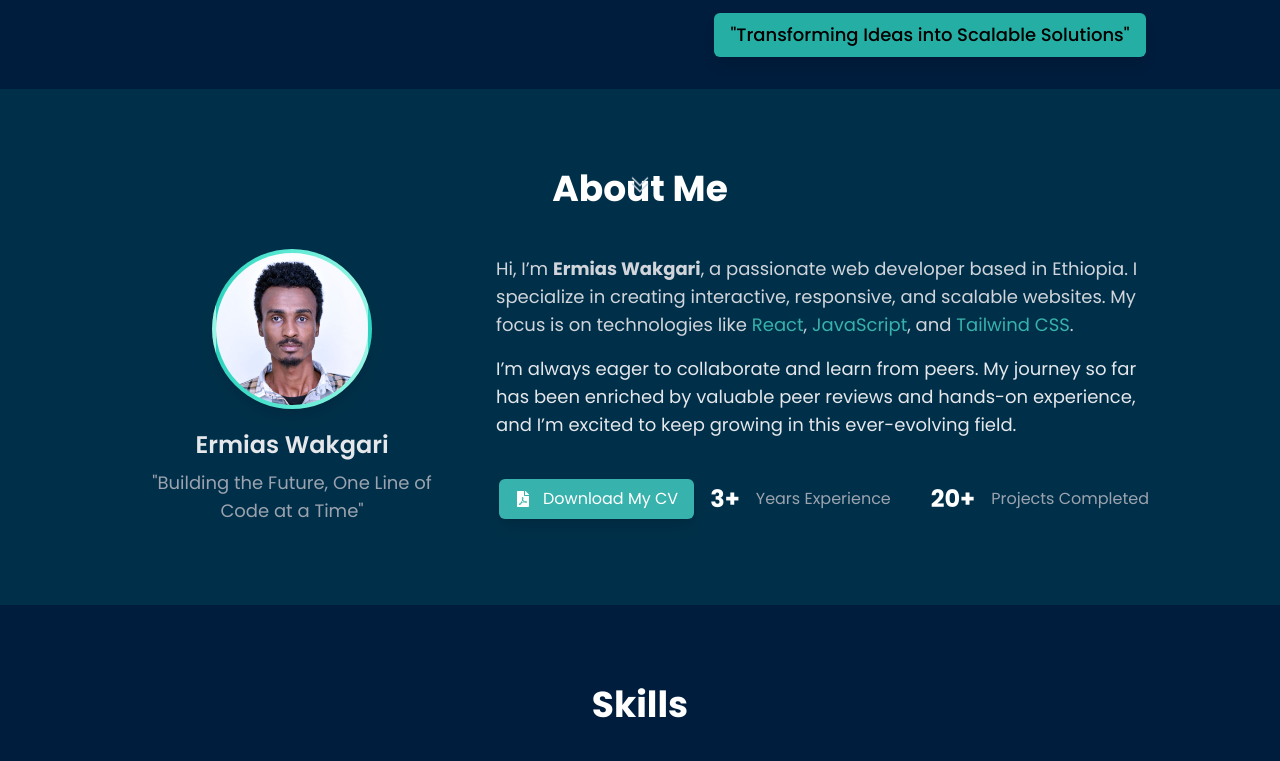
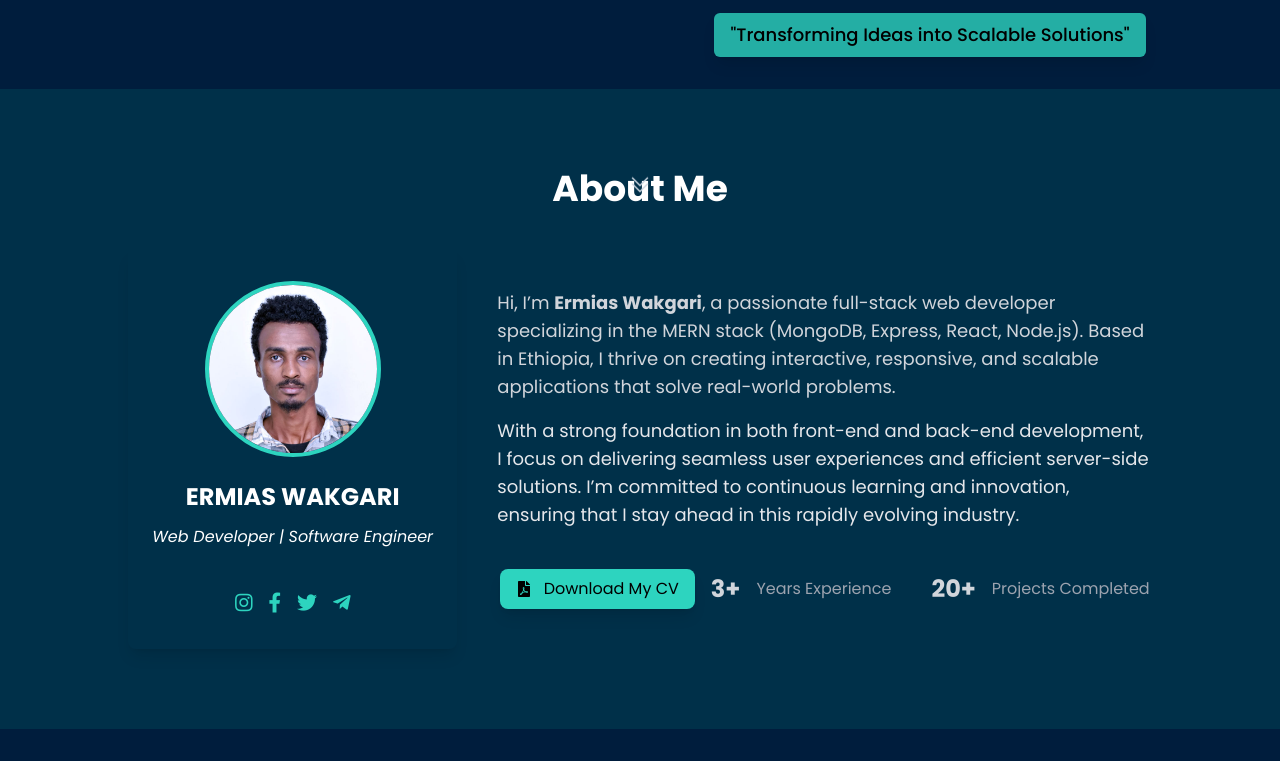
Before and after one commit to ERMIASWAKGARI/portfolio, a React (Vite) app: page / in a window 1280 px wide. Shown: the part 579-1340 px from the top of the page. Built offline with nearby package versions, Linux system fonts and the light colour scheme.

Commit message:
modified the layout

```diff
--- a/src/sections/About.jsx
+++ b/src/sections/About.jsx
@@ -17,7 +17,7 @@ export default function About() {
         }
       },
       {
-        threshold: 0.2, // Adjust the threshold value based on how much of the element should be visible
+        threshold: 0.2,
       }
     );
 
@@ -26,7 +26,6 @@ export default function About() {
     }
 
     return () => {
-      // eslint-disable-next-line react-hooks/exhaustive-deps
       if (ref.current) {
         observer.disconnect();
       }
@@ -37,9 +36,8 @@ export default function About() {
     <section
       id="about"
       ref={ref}
-      className="py-12 sm:py-16 md:py-20 px-6 sm:px-8 lg:px-20 bg-gray-50 dark:bg-[#003049]"
+      className="py-12 sm:py-16 md:py-20 px-8 sm:px-12 md:px-16 bg-gray-50 dark:bg-[#003049]"
     >
-      {/* Title Section */}
       <motion.h2
         className="text-2xl sm:text-3xl md:text-4xl font-bold text-center text-gray-800 dark:text-neutral-white mb-8 sm:mb-10"
         initial={{ opacity: 0, y: 50 }}
@@ -49,80 +47,115 @@ export default function About() {
         About Me
       </motion.h2>
 
-      {/* Main Content */}
       <div className="flex flex-col lg:flex-row items-center gap-8 sm:gap-10 mx-auto max-w-screen-lg">
-        {/* Profile Section */}
         <motion.div
-          className="flex flex-col items-center lg:w-1/3"
+          className="relative w-full lg:w-1/3 flex flex-col items-center text-center lg:text-left text-gray-900 dark:text-white py-6 px-4 sm:py-8 sm:px-6 shadow-lg rounded-lg"
           initial={{ opacity: 0, scale: 0.9 }}
           animate={
             isInView ? { opacity: 1, scale: 1 } : { opacity: 0, scale: 0.9 }
           }
           transition={{ duration: 0.8, ease: "easeOut", delay: 0.2 }}
         >
-          {/* Profile Image */}
-          <div className="relative w-32 h-32 sm:w-40 sm:h-40 border-[4px] border-transparent rounded-full bg-gradient-to-r from-teal-400 via-teal-300 to-teal-200 shadow-lg hover:shadow-2xl transition-all mb-5">
+          <div className="relative w-36 h-36 sm:w-44 sm:h-44 mb-4 sm:mb-6 rounded-full overflow-hidden border-4 border-teal-400">
             <img
-              src="DSC_3312.jpg" // Replace with your image URL
+              src="DSC_3312.jpg"
               alt="Ermias Wakgari"
-              className="w-full h-full rounded-full object-cover transition-all duration-300 transform hover:scale-105"
+              className="w-full h-full object-cover"
             />
           </div>
 
-          {/* Name and Tagline */}
-          <h3 className="text-xl sm:text-2xl font-semibold text-gray-800 dark:text-gray-200">
-            Ermias Wakgari
+          <h3 className="text-xl sm:text-2xl font-bold mb-2 sm:mb-3">
+            ERMIAS WAKGARI
           </h3>
-          <p className="text-sm sm:text-lg text-gray-600 dark:text-gray-400 text-center mt-2">
-            &quot;Building the Future, One Line of Code at a Time&quot;
+          <p className="text-sm sm:text-base italic mb-3 sm:mb-4">
+            Web Developer | Software Engineer
           </p>
+
+          <div className="flex space-x-4 mt-4 sm:mt-6">
+            {/* Instagram Link */}
+            <a
+              href="https://instagram.com"
+              target="_blank"
+              rel="noopener noreferrer"
+              aria-label="Instagram"
+              className="text-teal-400 hover:text-teal-500 transition text-xl"
+            >
+              <i className="fab fa-instagram"></i>
+            </a>
+            {/* Facebook Link */}
+            <a
+              href="https://facebook.com"
+              target="_blank"
+              rel="noopener noreferrer"
+              aria-label="Facebook"
+              className="text-teal-400 hover:text-teal-500 transition text-xl"
+            >
+              <i className="fab fa-facebook-f"></i>
+            </a>
+            <a
+              href="https://twitter.com"
+              target="_blank"
+              rel="noopener noreferrer"
+              aria-label="Twitter"
+              className="text-teal-400 hover:text-teal-500 transition text-xl"
+            >
+              <i className="fab fa-twitter"></i>
+            </a>
+
+            {/* Telegram Link */}
+            <a
+              href="https://telegram.org"
+              target="_blank"
+              rel="noopener noreferrer"
+              aria-label="Telegram"
+              className="text-teal-400 hover:text-teal-500 transition text-xl"
+            >
+              <i className="fab fa-telegram-plane"></i>
+            </a>
+          </div>
         </motion.div>
 
-        {/* Bio Section */}
         <motion.div
           className="lg:w-2/3 text-center lg:text-left"
           initial={{ opacity: 0, x: 50 }}
           animate={isInView ? { opacity: 1, x: 0 } : { opacity: 0, x: 50 }}
           transition={{ duration: 0.8, ease: "easeOut", delay: 0.4 }}
         >
-          <p className="text-sm sm:text-base md:text-lg text-gray-600 dark:text-gray-300 mb-4">
-            Hi, I’m <strong>Ermias Wakgari</strong>, a passionate web developer
-            based in Ethiopia. I specialize in creating interactive, responsive,
-            and scalable websites. My focus is on technologies like{" "}
-            <span className="text-primary">React</span>,{" "}
-            <span className="text-primary">JavaScript</span>, and{" "}
-            <span className="text-primary">Tailwind CSS</span>.
+          <p className="text-sm sm:text-base md:text-lg text-gray-600 dark:text-gray-300 mb-4 ">
+            Hi, I’m <strong>Ermias Wakgari</strong>, a passionate full-stack web
+            developer specializing in the MERN stack (MongoDB, Express, React,
+            Node.js). Based in Ethiopia, I thrive on creating interactive,
+            responsive, and scalable applications that solve real-world
+            problems.
           </p>
           <p className="text-sm sm:text-base md:text-lg text-gray-600 dark:text-gray-200 mb-4">
-            I’m always eager to collaborate and learn from peers. My journey so
-            far has been enriched by valuable peer reviews and hands-on
-            experience, and I’m excited to keep growing in this ever-evolving
-            field.
+            With a strong foundation in both front-end and back-end development,
+            I focus on delivering seamless user experiences and efficient
+            server-side solutions. I’m committed to continuous learning and
+            innovation, ensuring that I stay ahead in this rapidly evolving
+            industry.
           </p>
-          <div className="mt-10 flex  items-center  gap-4 justify-start flex-col md:flex-row md:justify-center sm:justify-center">
-            <motion.a
-              href="Resume.pdf" // Replace with your CV link
+          <div className="mt-10 flex items-center gap-4 justify-start flex-col md:flex-row md:justify-center">
+            <a
+              href="Resume.pdf"
               download
-              className="inline-flex items-center justify-center bg-primary text-white py-2 px-4 rounded-md shadow-lg hover:bg-primary-dark hover:scale-105 transition-all duration-300"
+              className="inline-flex  items-center justify-center bg-teal-400 text-[#000] py-2 px-4 rounded-lg hover:bg-teal-500 hover:scale-105 transition duration-300 shadow-lg"
               aria-label="Download CV"
-              initial={{ opacity: 0, y: 50 }}
-              animate={isInView ? { opacity: 1, y: 0 } : { opacity: 0, y: 50 }}
-              transition={{ duration: 0.8, ease: "easeOut", delay: 0.6 }}
             >
               <FaFilePdf className="mr-3" /> Download My CV
-            </motion.a>
+            </a>
 
-            <div className="flex justify-center space-x-6  sm:space-x-10">
-              <div className="text-center flex items-center gap-3 lg:gap-4 md:gap:2">
-                <h4 className="text-xl sm:text-2xl font-bold text-gray-800 dark:text-white">
+            <div className="flex justify-center space-x-6 sm:space-x-10">
+              <div className="text-center flex items-center gap-3 lg:gap-4">
+                <h4 className="text-xl sm:text-2xl font-bold text-gray-600 dark:text-gray-300">
                   3+
                 </h4>
                 <p className="text-sm sm:text-base text-gray-600 dark:text-gray-400">
                   Years Experience
                 </p>
               </div>
-              <div className="text-center flex items-center gap-3 lg:gap-4 md:gap:2">
-                <h4 className="text-xl sm:text-2xl font-bold text-gray-800 dark:text-white">
+              <div className="text-center flex items-center gap-3 lg:gap-4">
+                <h4 className="text-xl sm:text-2xl font-bold text-gray-600 dark:text-gray-300">
                   20+
                 </h4>
                 <p className="text-sm sm:text-base text-gray-600 dark:text-gray-400">
--- a/src/sections/Projects.jsx
+++ b/src/sections/Projects.jsx
@@ -5,7 +5,7 @@ export default function Projects() {
   return (
     <section
       id="projects"
-      className="py-20 px-8 sm:px-10 lg:px-20 bg-neutral dark:bg-[#001d3d]"
+      className="py-20 px-6 md:px-16 lg:px-24 bg-neutral dark:bg-[#001d3d]"
     >
       <motion.div
         whileInView={{ opacity: 1, y: 0 }}
--- a/src/sections/Services.jsx
+++ b/src/sections/Services.jsx
@@ -40,7 +40,7 @@ const Services = () => {
   return (
     <section
       id="services"
-      className="bg-gray-50 dark:bg-[#003049] text-secondary dark:text-neutral-white py-12 px-4 md:px-16 lg:px-24"
+      className="bg-gray-50 dark:bg-[#003049] text-secondary dark:text-neutral-white py-12 px-6 sm:px-8 md:px-16 lg:px-24 "
     >
       <div className="container mx-auto text-center">
         <motion.div
@@ -68,12 +68,12 @@ const Services = () => {
               initial={{ opacity: 0, scale: 0.9 }}
               transition={{ duration: 0.4, delay: index * 0.2 }}
               viewport={{ once: true }}
-              className="bg-neutral-white dark:bg-[#001d3d] shadow-md p-6 rounded-lg transition-transform transform hover:scale-105 duration-300 w-full sm:w-[calc(50%-1.5rem)] lg:w-[calc(33.333%-1.5rem)]"
+              className="bg-neutral-white dark:bg-[#001d3d] shadow-md p-2 sm:p-2 md:p-4 lg:p-6 rounded-lg transition-transform transform hover:scale-105 duration-300 w-[calc(100%-3rem)] sm:w-[calc(50%-1.5rem)] lg:w-[calc(33.333%-1.5rem)] "
             >
-              <div className="text-primary hover:text-primary-hover mb-4">
+              <div className="text-teal-400 mb-4">
                 <FontAwesomeIcon icon={service.icon} size="2x" />
               </div>
-              <h3 className="text-xl font-semibold mb-2 text-primary dark:text-primary">
+              <h3 className="text-xl font-semibold mb-2 text-teal-400 dark:text-teal-400">
                 {service.title}
               </h3>
               <p className="text-sm md:text-base">{service.description}</p>
```
